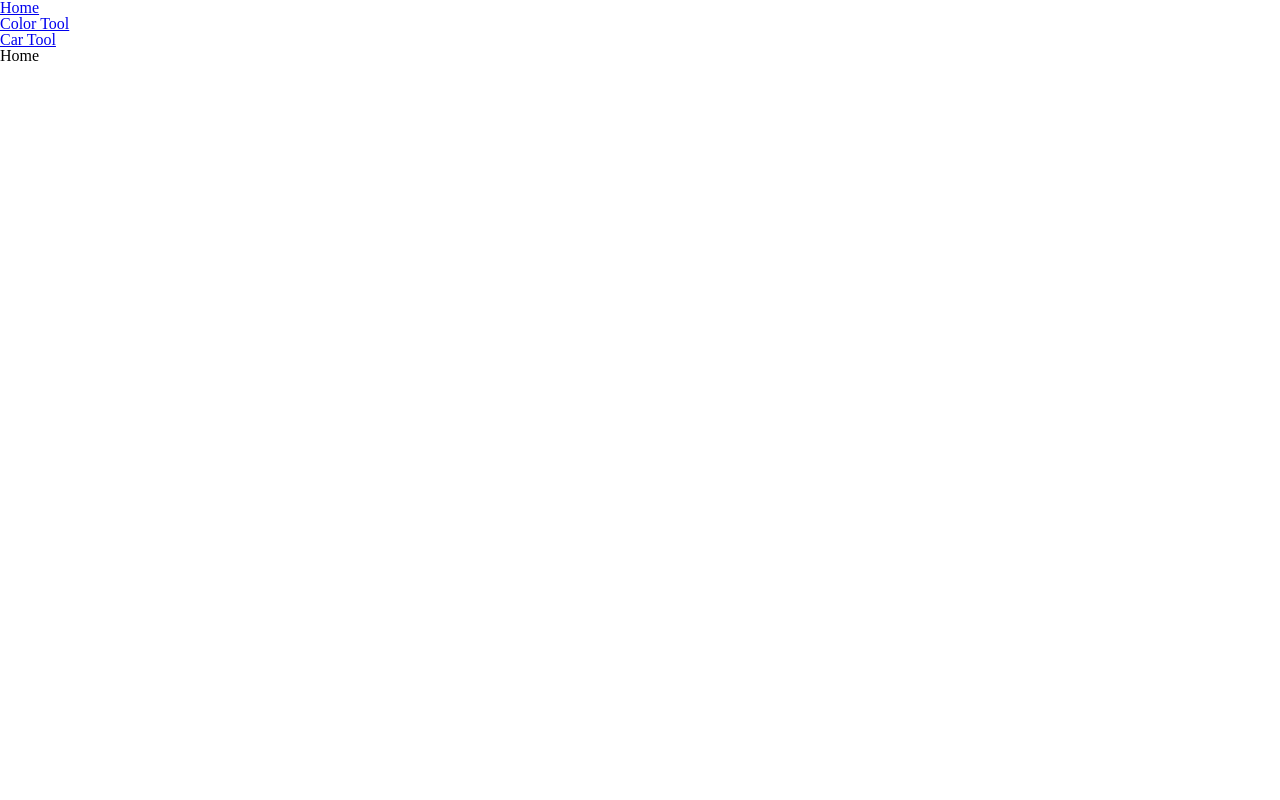
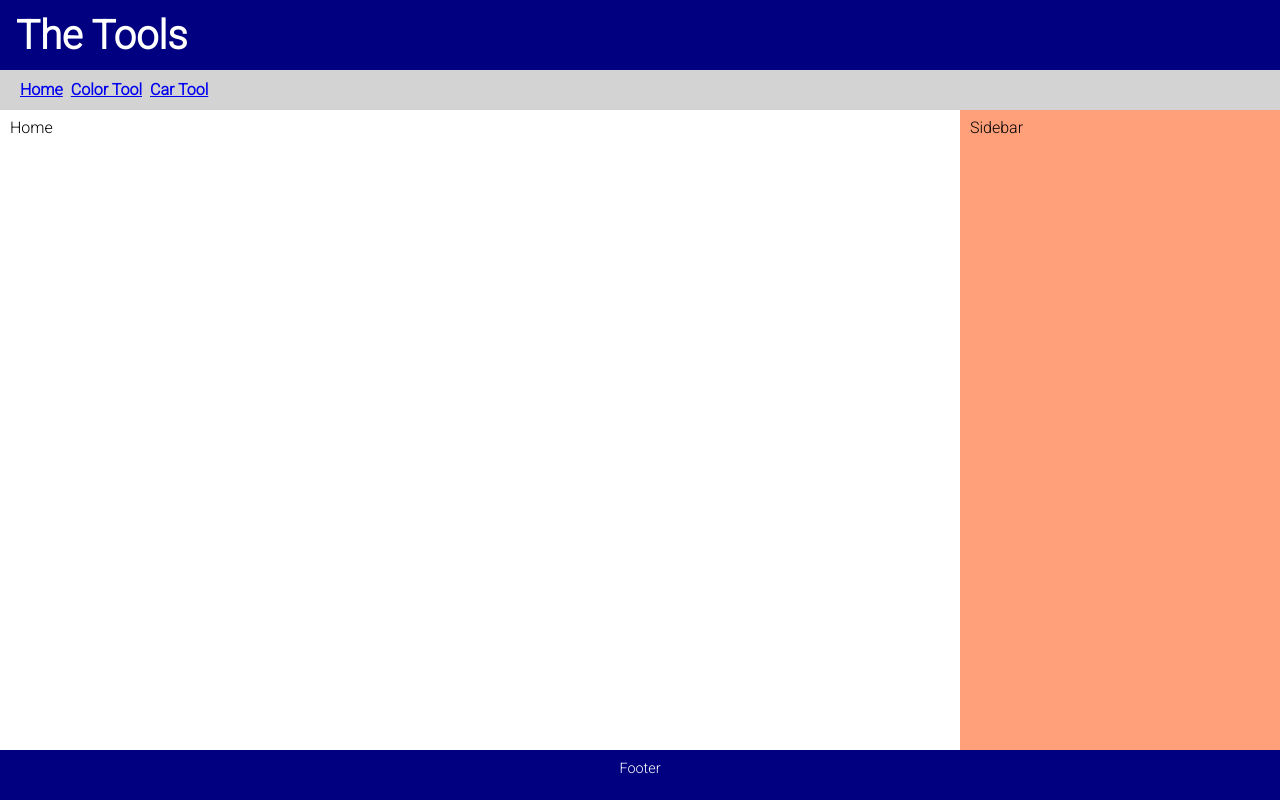
Before and after one commit to t4d-classes/bootcamp_09202021, a React (Create React App) app in the folder demo-app/: page / in a window 1280 px wide. Built offline with nearby package versions, Linux system fonts and the light colour scheme.

Commit message:
add code demos

```diff
--- a/demo-app/public/index.html
+++ b/demo-app/public/index.html
@@ -25,6 +25,9 @@
       Learn how to configure a non-root public URL by running `npm run build`.
     -->
     <title>React App</title>
+    <link rel="preconnect" href="https://fonts.googleapis.com">
+    <link rel="preconnect" href="https://fonts.gstatic.com" crossorigin>
+    <link href="https://fonts.googleapis.com/css2?family=Roboto:wght@300&display=swap" rel="stylesheet">
     <link rel="stylesheet" href="site.css">
   </head>
   <body>
--- a/demo-app/src/App.css
+++ b/demo-app/src/App.css
@@ -1,38 +1,83 @@
-.App {
-  text-align: center;
+
+
+.container {
+
+  position: fixed;
+  top: 0; bottom: 0;
+  left: 0; right: 0;
+
+  display: grid;
+
+  grid-template-rows: 70px 40px 1fr 50px;
+  grid-template-columns: 3fr 1fr;
+
+  grid-template-areas:
+   "page-header page-header"
+   "menu menu"
+   "content sidebar"
+   "page-footer page-footer";
+
+  font-family: 'Roboto', sans-serif;
 }
 
-.App-logo {
-  height: 40vmin;
-  pointer-events: none;
+#page-header {
+  grid-area: page-header;
+
+  background-color: navy;
+  padding: 16px;
 }
 
-@media (prefers-reduced-motion: no-preference) {
-  .App-logo {
-    animation: App-logo-spin infinite 20s linear;
-  }
+#page-header > h1 {
+  color: white;
+  font-size: 2.5rem;
+  font-weight: bold;
 }
 
-.App-header {
-  background-color: #282c34;
-  min-height: 100vh;
+#menubar {
+  grid-area: menu;
+  background-color: lightgray;
+  padding-left: 16px;
+
   display: flex;
-  flex-direction: column;
   align-items: center;
-  justify-content: center;
-  font-size: calc(10px + 2vmin);
-  color: white;
 }
 
-.App-link {
-  color: #61dafb;
+#menubar > ul {
+  list-style-type: none;
+  padding: 0;
+  margin: 0;
+
+  display: flex;
 }
 
-@keyframes App-logo-spin {
-  from {
-    transform: rotate(0deg);
-  }
-  to {
-    transform: rotate(360deg);
-  }
+.menuitem {
+  margin: 0 4px;
 }
+
+.menuitem > a {
+  font-weight: bold;
+}
+
+#content, #sidebar {
+  padding: 10px;
+}
+
+#content {
+  grid-area: content;
+}
+
+#sidebar {
+  grid-area: sidebar;
+  background-color: lightsalmon;;
+}
+
+#page-footer {
+  grid-area: page-footer;
+
+  background-color: navy;
+  padding: 8px;
+  color: white;
+  text-align: center;
+  font-size: 0.9rem;
+  padding-top: 12px;
+}
--- a/demo-app/src/App.js
+++ b/demo-app/src/App.js
@@ -1,25 +1,65 @@
-import logo from './logo.svg';
+import { Switch, Route, Link } from 'react-router-dom';
+
+
 import './App.css';
 
-function App() {
+import { ColorTool } from './components/ColorTool';
+import { CarTool } from './components/CarTool';
+
+const colorList = [
+  { id: 1, name: 'blue', hexcode: '0000ff' },
+  { id: 2, name: 'red', hexcode: 'ff0000' },
+  { id: 3, name: 'black', hexcode: '000000' },
+  { id: 4, name: 'purple', hexcode: 'ff00ff' },
+  { id: 5, name: 'white', hexcode: 'ffffff' },
+  { id: 6, name: 'green', hexcode: '00ff00' }
+];
+
+const carList = [
+  {
+    id: 1,
+    make: "Ford",
+    model: "Fusion Hybrid",
+    year: 2021,
+    color: "blue",
+    price: 45000,
+  },
+  {
+    id: 2,
+    make: "Tesla",
+    model: "S",
+    year: 2019,
+    color: "white",
+    price: 120000,
+  },
+];
+
+export function App() {
   return (
-    <div className="App">
-      <header className="App-header">
-        <img src={logo} className="App-logo" alt="logo" />
-        <p>
-          Edit <code>src/App.js</code> and save to reload.
-        </p>
-        <a
-          className="App-link"
-          href="https://reactjs.org"
-          target="_blank"
-          rel="noopener noreferrer"
-        >
-          Learn React
-        </a>
+    <div className="container">
+      <header id="page-header">
+        <h1>The Tools</h1>
       </header>
+      <nav id="menubar">
+        <ul>
+          <li className="menuitem"><Link to="/">Home</Link></li>
+          <li className="menuitem"><Link to="/color-tool">Color Tool</Link></li>
+          <li className="menuitem"><Link to="/car-tool">Car Tool</Link></li>
+        </ul>
+      </nav>
+      <main id="content">
+        <Switch>
+          <Route path="/" exact><h2>Home</h2></Route>
+          <Route path="/color-tool"><ColorTool colors={colorList} /></Route>
+          <Route path="/car-tool"><CarTool cars={carList} /></Route>
+        </Switch>
+      </main>
+      <aside id="sidebar">
+        Sidebar
+      </aside>
+      <footer id="page-footer">
+        <small>Footer</small>
+      </footer>
     </div>
   );
 }
-
-export default App;
--- a/demo-app/src/index.js
+++ b/demo-app/src/index.js
@@ -1,51 +1,10 @@
 import { render } from 'react-dom';
-import { BrowserRouter as Router, Switch, Route, Link } from 'react-router-dom';
+import { BrowserRouter as Router } from 'react-router-dom';
 
-import { ColorTool } from './components/ColorTool';
-import { CarTool } from './components/CarTool';
-
-const colorList = [
-  { id: 1, name: 'blue', hexcode: '0000ff' },
-  { id: 2, name: 'red', hexcode: 'ff0000' },
-  { id: 3, name: 'black', hexcode: '000000' },
-  { id: 4, name: 'purple', hexcode: 'ff00ff' },
-  { id: 5, name: 'white', hexcode: 'ffffff' },
-  { id: 6, name: 'green', hexcode: '00ff00' }
-];
-
-const carList = [
-  {
-    id: 1,
-    make: "Ford",
-    model: "Fusion Hybrid",
-    year: 2021,
-    color: "blue",
-    price: 45000,
-  },
-  {
-    id: 2,
-    make: "Tesla",
-    model: "S",
-    year: 2019,
-    color: "white",
-    price: 120000,
-  },
-];
-
+import { App } from './App';
 
 render(<>
   <Router>
-    <nav>
-      <ul>
-        <li><Link to="/">Home</Link></li>
-        <li><Link to="/color-tool">Color Tool</Link></li>
-        <li><Link to="/car-tool">Car Tool</Link></li>
-      </ul>
-    </nav>
-    <Switch>
-      <Route path="/" exact><h2>Home</h2></Route>
-      <Route path="/color-tool"><ColorTool colors={colorList} /></Route>
-      <Route path="/car-tool"><CarTool cars={carList} /></Route>
-    </Switch>
+    <App />
   </Router>
 </>, document.querySelector('#root'));
```
